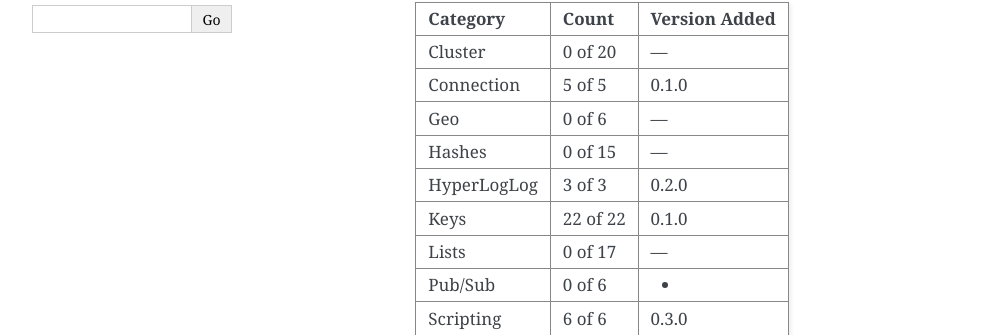
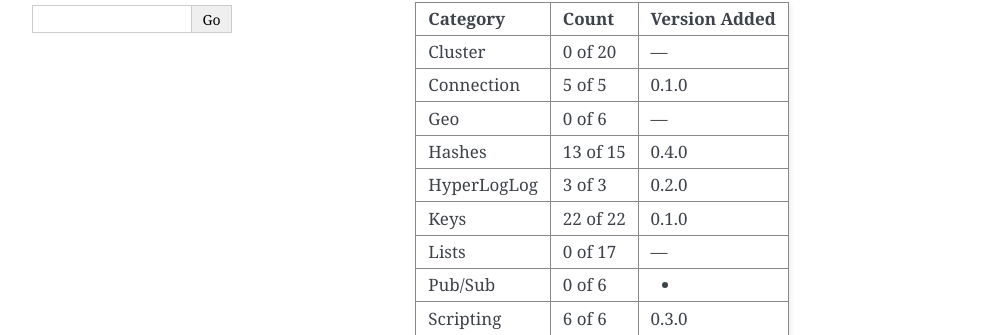
Before and after one commit to gmr/tredis, a Sphinx documentation site: the page built from docs/supported-commands.rst, in a window 1280 px wide. Shown: the part 166-501 px from the top of the page, without its empty margins (148-1141 px from the left). Built offline with Sphinx 7.4.7, drawn with Linux system fonts in a browser that asks for light colours; the version number is read from the project's files by our own code.

Commit message:
Update the supported commands table

```diff
--- a/README.rst
+++ b/README.rst
@@ -23,7 +23,7 @@ the category mixins that are complete and submit a PR!
 +--------------+----------+
 | Geo          | 0 of 6   |
 +--------------+----------+
-| Hashes       | 0 of 15  |
+| Hashes       | 13 of 15 |
 +--------------+----------+
 | HyperLogLog  | 3 of 3   |
 +--------------+----------+
--- a/docs/supported-commands.rst
+++ b/docs/supported-commands.rst
@@ -11,7 +11,7 @@ The following table summarizes the number of commands supported by category:
 +--------------+----------+---------------+
 | Geo          | 0 of 6   | —             |
 +--------------+----------+---------------+
-| Hashes       | 0 of 15  | —             |
+| Hashes       | 13 of 15 | 0.4.0         |
 +--------------+----------+---------------+
 | HyperLogLog  | 3 of 3   | 0.2.0         |
 +--------------+----------+---------------+
```
